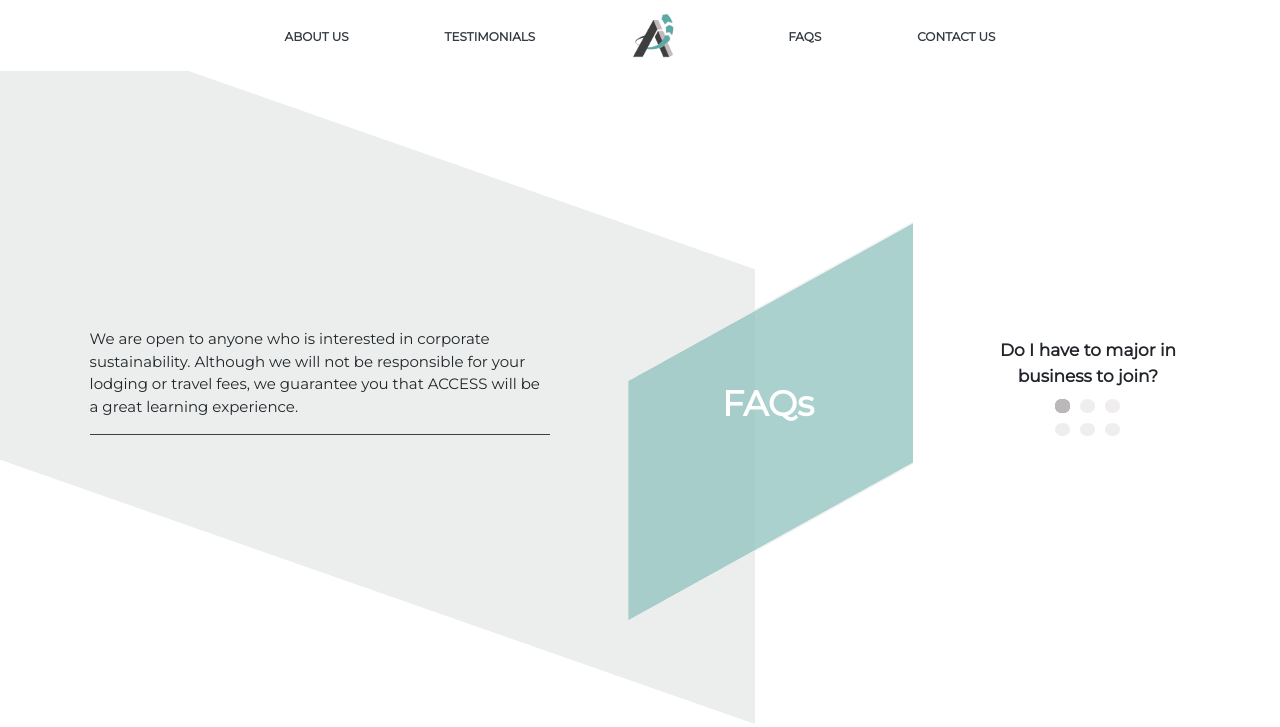
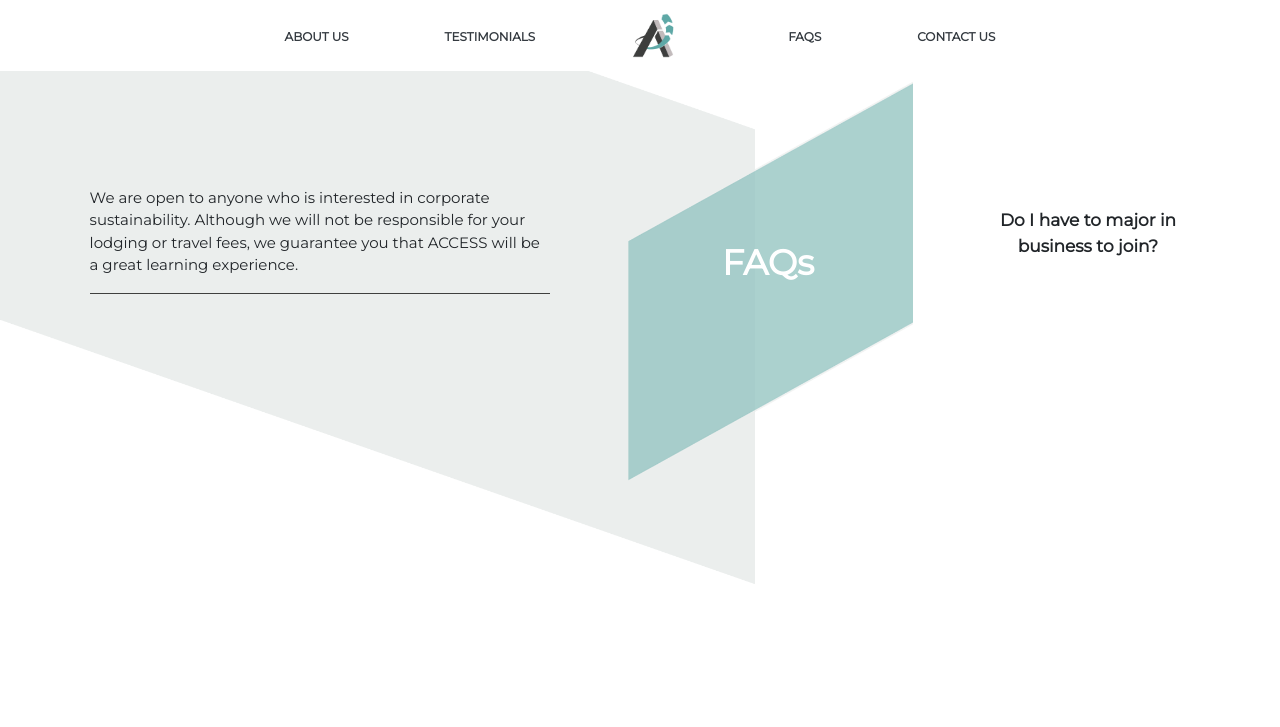
Before and after one commit to Hjkun77/access-website, a PHP site: page /faqs.html in a window 1280 px wide. Shown: the top 727 px of the page. After the commit the page ends 584 px from the top, so only its background shows below. Run offline with PHP 8.4, Linux system fonts and the light colour scheme.

Commit message:
Carousel

```diff
--- a/faqs.html
+++ b/faqs.html
@@ -49,17 +49,75 @@
       </div>
       <div class="faq-content">
         <div class="faq-parallelogram-grey-content">
-          <p>
-            We are open to anyone who is interested in corporate sustainability. Although we will not be responsible for your lodging or travel fees, we guarantee you that ACCESS will be a great learning experience.
-          </p>
-          <hr class="faq-line">
+          <div class="carousel slide" data-ride="carousel">
+            <div class="carousel-inner" role="listbox">
+              <div class="carousel-item active answer">
+                <p>
+                  We are open to anyone who is interested in corporate sustainability. Although we will not be responsible for your lodging or travel fees, we guarantee you that ACCESS will be a great learning experience.
+                </p>
+                <hr class="faq-line">
+              </div>
+              <div class="carousel-item answer">
+                <p>
+                  We will provide the fundamentals of corporate sustainability. We are open to anyone who is interested in corporate sustainability. Although we will not be responsible for your lodging or travel fees, we guarantee you that ACCESS will be a great learning experience.
+               </p>
+               <hr class="faq-line">
+              </div>
+              <div class="carousel-item answer">
+                <p>
+                  Non-attendance to the Sustainability Forum will be excused for reasonable cases however, we highly encourage participation since the attendees will merit advantages that will affect the overall standing of the team.
+                </p>
+                <hr class="faq-line">
+              </div>
+              <div class="carousel-item answer">
+                <p>
+                  We are open to anyone who is interested in corporate sustainability. Although we will not be responsible for your lodging or travel fees, we guarantee you that ACCESS will be a great learning experience.
+                </p>
+                <hr class="faq-line">
+              </div>
+              <div class="carousel-item answer">
+                <p>
+                  Case materials and kits will be emailed to your respective team leaders.
+                </p>
+                <hr class="faq-line">
+              </div>
+              <div class="carousel-item answer">
+                <p>
+                  Yes, the Mentorship Session and Case Finals are required for all finalists to go through the competition. Please note that ACCESS will be responsible for your lodging or travel fees but we guarantee you that ACCESS will be a great learning experience.
+                </p>
+                <hr class="faq-line">
+              </div>
+
+            </div>
+          </div>
         </div>
         <div class="faq-parallelogram-blue-section">
           <p>FAQs</p>
         </div>
         <div class="faq-question">
-          <p class="faq-question-text">Do I have to major in business to join?</p>
-          <div class="faq-dots-container">
+          <div class="carousel slide mb-4" data-ride="carousel">
+            <div class="carousel-inner" role="listbox">
+              <div class="carousel-item active">
+              <p class="faq-question-text question">Do I have to major in business to join?</p>
+              </div>
+              <div class="carousel-item question">
+                <p class="faq-question-text">Do I have to know about Corporate Sustainability?</p>
+              </div>
+              <div class="carousel-item question">
+                <p class="faq-question-text">What happens if I do not attend the Sustainability Forum?</p>
+              </div>
+              <div class="carousel-item question">
+                <p class="faq-question-text">Can I join if i am not from NCR?</p>
+              </div>
+              <div class="carousel-item question">
+                <p class="faq-question-text">How do I receive the case?</p>
+              </div>
+              <div class="carousel-item question">
+                <p class="faq-question-text">Will I be required to go to NCR for the Mentorship Session and Case Finals if I get into the Top 10?</p>
+              </div>
+            </div>
+          </div>
+          <!-- <div class="faq-dots-container">
             <div class="faq-dots-set">
               <img src="assets/grayDot.png" class="faq-dot" alt="gray-dot">
               <img src="assets/lightDot.png" class="faq-dot" alt="light-dot">
@@ -68,150 +126,10 @@
               <img src="assets/lightDot.png" class="faq-dot" alt="light-dot">
               <img src="assets/lightDot.png" class="faq-dot" alt="light-dot">
             </div>
-          </div>
+          </div> -->
         </div>
       </div>
     </div>
-
-    <!-- <div class="faq-item">
-      <div class="faq-bg">
-        <img src="assets/faq-shapes.png" class="faq-shapes" alt="faq-shapes">
-      </div>
-      <div class="faq-content">
-        <div class="faq-parallelogram-grey-content">
-          <p>
-            We will provide the fundamentals of corporate sustainability. We are open to anyone who is interested in corporate sustainability. Although we will not be responsible for your lodging or travel fees, we guarantee you that ACCESS will be a great learning experience.
-          </p>
-          <hr class="faq-line">
-        </div>
-        <div class="faq-parallelogram-blue-section">
-          <p>FAQs</p>
-        </div>
-        <div class="faq-question">
-          <p class="faq-question-text">Do I have to know about Corporate Sustainability?</p>
-          <div class="faq-dots-set">
-            <img src="assets/lightDot.png" class="faq-dot" alt="light-dot">
-            <img src="assets/grayDot.png" class="faq-dot" alt="gray-dot">
-            <img src="assets/lightDot.png" class="faq-dot" alt="light-dot">
-            <img src="assets/lightDot.png" class="faq-dot" alt="light-dot">
-            <img src="assets/lightDot.png" class="faq-dot" alt="light-dot">
-            <img src="assets/lightDot.png" class="faq-dot" alt="light-dot">
-          </div>
-        </div>
-      </div>
-    </div>
-
-    <div class="faq-item">
-      <div class="faq-bg">
-        <img src="assets/faq-shapes.png" class="faq-shapes" alt="faq-shapes">
-      </div>
-      <div class="faq-content">
-        <div class="faq-parallelogram-grey-content">
-          <p>
-            Non-attendance to the Sustainability Forum will be excused for reasonable cases however, we highly encourage participation since the attendees will merit advantages that will affect the overall standing of the team.
-          </p>
-          <hr class="faq-line">
-        </div>
-        <div class="faq-parallelogram-blue-section">
-          <p>FAQs</p>
-        </div>
-        <div class="faq-question">
-          <p class="faq-question-text">What happens if I do not attend the  Sustainability Forum?</p>
-          <div class="faq-dots-set">
-            <img src="assets/lightDot.png" class="faq-dot" alt="light-dot">
-            <img src="assets/lightDot.png" class="faq-dot" alt="light-dot">
-            <img src="assets/grayDot.png" class="faq-dot" alt="gray-dot">
-            <img src="assets/lightDot.png" class="faq-dot" alt="light-dot">
-            <img src="assets/lightDot.png" class="faq-dot" alt="light-dot">
-            <img src="assets/lightDot.png" class="faq-dot" alt="light-dot">
-          </div>
-        </div>
-      </div>
-    </div>
-
-    <div class="faq-item">
-      <div class="faq-bg">
-        <img src="assets/faq-shapes.png" class="faq-shapes" alt="faq-shapes">
-      </div>
-      <div class="faq-content">
-        <div class="faq-parallelogram-grey-content">
-          <p>
-            We are open to anyone who is interested in corporate sustainability. Although we will not be responsible for your lodging or travel fees, we guarantee you that ACCESS will be a great learning experience.
-          </p>
-          <hr class="faq-line">
-        </div>
-        <div class="faq-parallelogram-blue-section">
-          <p>FAQs</p>
-        </div>
-        <div class="faq-question">
-          <p class="faq-question-text">Can I join if i am not from NCR?</p>
-          <div class="faq-dots-set">
-            <img src="assets/lightDot.png" class="faq-dot" alt="light-dot">
-            <img src="assets/lightDot.png" class="faq-dot" alt="light-dot">
-            <img src="assets/lightDot.png" class="faq-dot" alt="light-dot">
-            <img src="assets/grayDot.png" class="faq-dot" alt="gray-dot">
-            <img src="assets/lightDot.png" class="faq-dot" alt="light-dot">
-            <img src="assets/lightDot.png" class="faq-dot" alt="light-dot">
-          </div>
-        </div>
-      </div>
-    </div>
-
-    <div class="faq-item">
-      <div class="faq-bg">
-        <img src="assets/faq-shapes.png" class="faq-shapes" alt="faq-shapes">
-      </div>
-      <div class="faq-content">
-        <div class="faq-parallelogram-grey-content">
-          <p>
-            Case materials and kits will be emailed to your respective team leaders.
-          </p>
-          <hr class="faq-line">
-        </div>
-        <div class="faq-parallelogram-blue-section">
-          <p>FAQs</p>
-        </div>
-        <div class="faq-question">
-          <p class="faq-question-text">How do I receive the case?</p>
-          <div class="faq-dots-set">
-            <img src="assets/lightDot.png" class="faq-dot" alt="light-dot">
-            <img src="assets/lightDot.png" class="faq-dot" alt="light-dot">
-            <img src="assets/lightDot.png" class="faq-dot" alt="light-dot">
-            <img src="assets/lightDot.png" class="faq-dot" alt="light-dot">
-            <img src="assets/grayDot.png" class="faq-dot" alt="gray-dot">
-            <img src="assets/lightDot.png" class="faq-dot" alt="light-dot">
-          </div>
-        </div>
-      </div>
-    </div>
-
-    <div class="faq-item">
-      <div class="faq-bg">
-        <img src="assets/faq-shapes.png" class="faq-shapes" alt="faq-shapes">
-      </div>
-      <div class="faq-content">
-        <div class="faq-parallelogram-grey-content">
-          <p>
-            Yes, the Mentorship Session and Case Finals are required for all finalists to go through the competition. Please note that ACCESS will be responsible for your lodging or travel fees but we guarantee you that ACCESS will be a great learning experience.
-          </p>
-          <hr class="faq-line">
-        </div>
-        <div class="faq-parallelogram-blue-section">
-          <p>FAQs</p>
-        </div>
-        <div class="faq-question">
-          <p class="faq-question-text">Will I be required to go to NCR for the Mentorship Session and Case Finals if I get into the Top 10?</p>
-          <div class="faq-dots-set">
-            <img src="assets/lightDot.png" class="faq-dot" alt="light-dot">
-            <img src="assets/lightDot.png" class="faq-dot" alt="light-dot">
-            <img src="assets/lightDot.png" class="faq-dot" alt="light-dot">
-            <img src="assets/lightDot.png" class="faq-dot" alt="light-dot">
-            <img src="assets/lightDot.png" class="faq-dot" alt="light-dot">
-            <img src="assets/grayDot.png" class="faq-dot" alt="gray-dot">
-          </div>
-        </div>
-      </div>
-    </div> -->
 
     <div id="guidelines" class="guidelines-container">
 
--- a/stylesheets/style.css
+++ b/stylesheets/style.css
@@ -224,6 +224,7 @@ body {
     flex: 3;
   }
 
+
   .faq-content{
     display: flex;
     flex-direction: row;
@@ -231,7 +232,7 @@ body {
     bottom: 400px;
   }
 
-  .faq-line{
+  .faq-line {
     border-color: #3f403f;
   }
 
```
Also changed, not shown: assets/faq-shapes.png.
